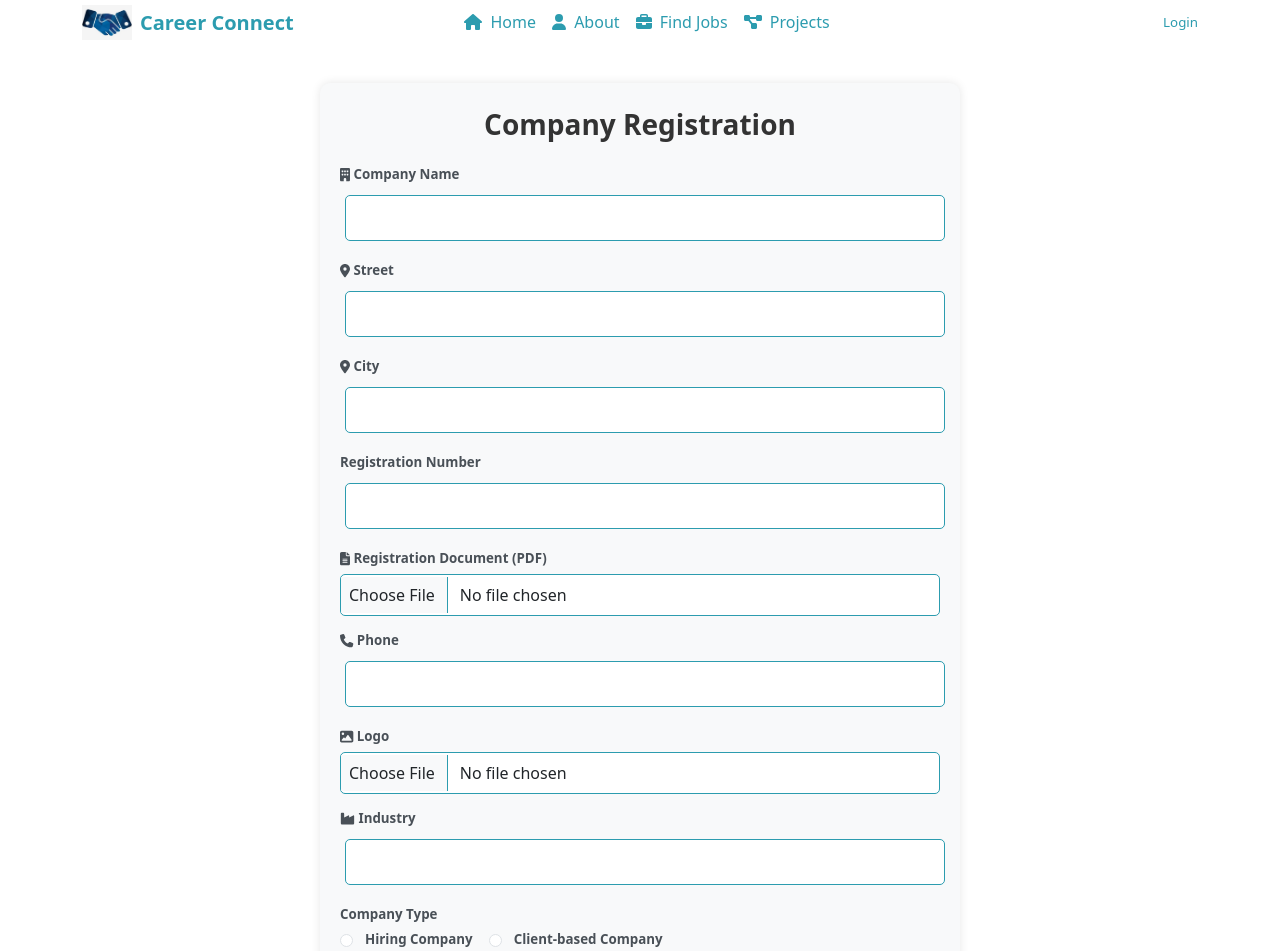
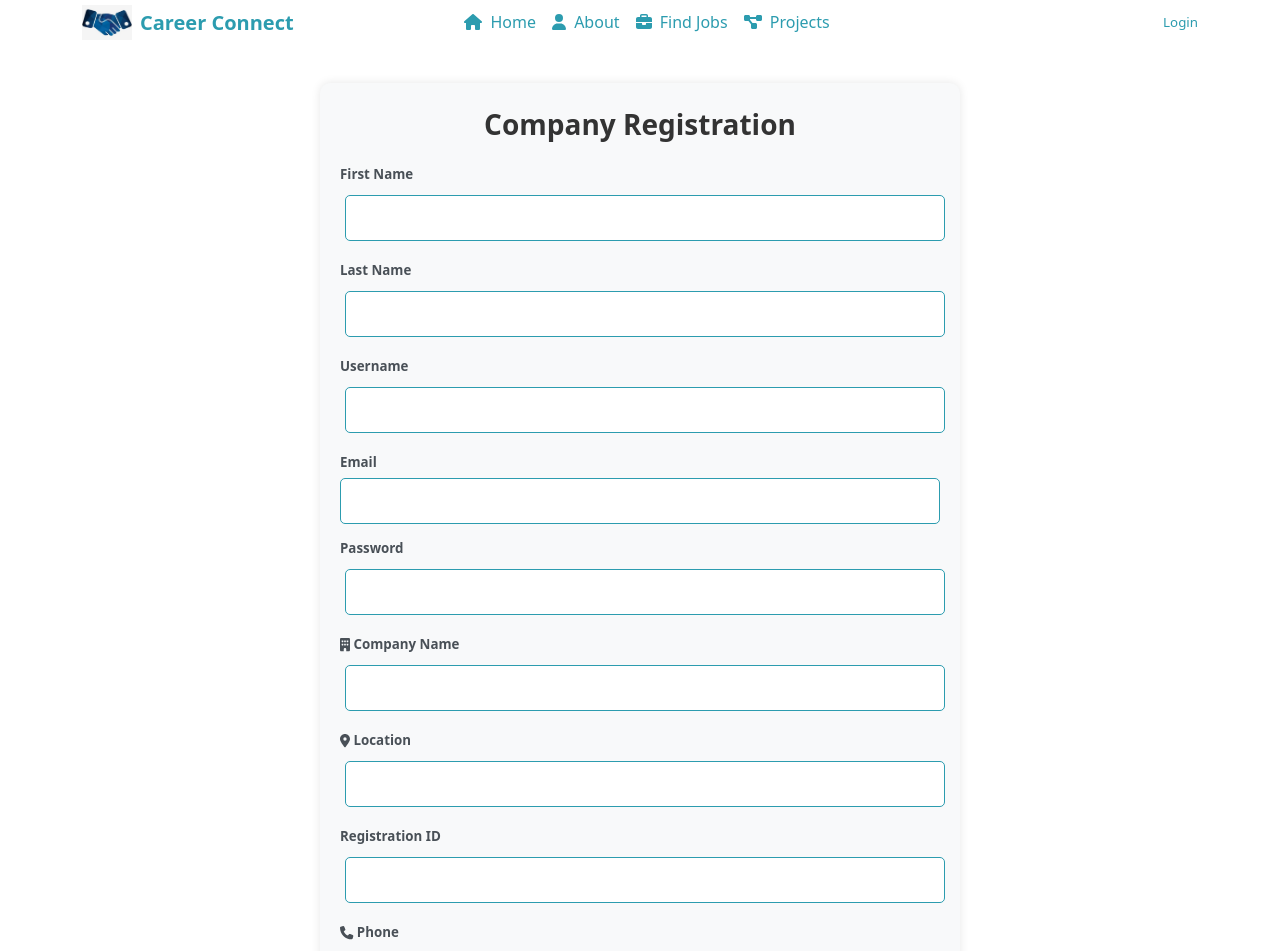
Before and after one commit to safasuli01/Career_Connect, a React (Create React App) app in the folder frontend/: page /register/company in a window 1280 px wide. Shown: the top 951 px of the page. Built offline with nearby package versions, Linux system fonts and the light colour scheme; the HTML template or start-up script is replaced by a standard one.

Commit message:
connecting front with back

```diff
--- a/frontend/src/pages/Login/Login.jsx
+++ b/frontend/src/pages/Login/Login.jsx
@@ -1,29 +1,65 @@
-import React from "react";
-import { Link } from "react-router-dom";
+import React, { useState } from "react";
+import { Link, useNavigate } from "react-router-dom";
 import "./Login.css"; // Import the CSS styles
+import axios from 'axios';
 
 const Login = () => {
+  const [email, setEmail] = useState("");
+  const [password, setPassword] = useState("");
+  const [errorMessage, setErrorMessage] = useState("");
+  const navigate = useNavigate();
+
+  const handleLogin = async (e) => {
+    e.preventDefault();
+
+    try {
+      const response = await axios.post("http://127.0.0.1:8000/api/auth/login/", {
+        username: email,  // Django uses username for authentication
+        password: password,
+      });
+
+      // Save the token in localStorage or cookies
+      localStorage.setItem("token", response.data.token);
+
+      // Redirect the user to the landing page after successful login
+      navigate("/"); // Update this to the landing page route
+
+    } catch (error) {
+      // Handle error cases
+      if (error.response) {
+        setErrorMessage(error.response.data.message || "Login failed. Please try again.");
+      } else {
+        setErrorMessage("An error occurred. Please try again.");
+      }
+    }
+  };
+
   return (
     <div className="wrapper fadeInDown">
       <div id="formContent">
-        {/* Tabs Titles */}
         <h2 className="active"> Sign In </h2>
 
+        {errorMessage && <div className="error-message">{errorMessage}</div>}
+
         {/* Login Form */}
-        <form>
+        <form onSubmit={handleLogin}>
           <input
             type="text"
             id="login"
             className="fadeIn second"
             name="login"
-            placeholder="email"
+            placeholder="Email"
+            value={email}
+            onChange={(e) => setEmail(e.target.value)}
           />
           <input
             type="password"
             id="password"
             className="fadeIn third"
             name="login"
-            placeholder="password"
+            placeholder="Password"
+            value={password}
+            onChange={(e) => setPassword(e.target.value)}
           />
           <input
             type="submit"
@@ -32,7 +68,6 @@ const Login = () => {
           />
         </form>
 
-        {/* Remind Password */}
         <div id="formFooter">
           <a className="underlineHover" href="#">
             Forgot Password?
--- a/frontend/src/pages/Register/ClientForm.jsx
+++ b/frontend/src/pages/Register/ClientForm.jsx
@@ -378,6 +378,8 @@ const ClientForm =() => {
     email: "",
     phone_number:"",
     specialization: "",
+    national_id: "", // Add this
+    account_type: "",
   });
 
   const [successMessage, setSuccessMessage] = useState("");
@@ -411,6 +413,8 @@ const ClientForm =() => {
       gender: formData.gender,
       phone_number: formData.phone_number,
       specialization: formData.specialization,
+      national_id: formData.national_id, // Add this
+      account_type: formData.account_type, // Add this
     };
 
     console.log("Payload: ", payload);
@@ -588,6 +592,46 @@ const ClientForm =() => {
             className="form-control"
           />
         </div>
+          {/* national id */}
+              <div className="form-group">
+        <label>
+        <FontAwesomeIcon icon={faPhone} />  National ID
+        </label>
+        <input
+          type="text"
+          name="national_id"
+          value={formData.national_id}
+          onChange={handleChange}
+          className="form-control"
+          required
+        />
+      </div>
+
+      {/* account type */}
+          <div className="form-group">
+      <label>Account Type</label>
+      <div className="form-check form-check-inline">
+        <input
+          type="radio"
+          name="account_type"
+          value="hiring"
+          onChange={handleChange}
+          className="form-check-input"
+        />
+        <label className="form-check-label">Hiring</label>
+      </div>
+      <div className="form-check form-check-inline">
+        <input
+          type="radio"
+          name="account_type"
+          value="seeking"
+          onChange={handleChange}
+          className="form-check-input"
+        />
+        <label className="form-check-label">Seeking</label>
+      </div>
+    </div>
+
 
         {/* Specialization */}
         <div className="form-group">
--- a/frontend/src/pages/Register/CompanyForm.jsx
+++ b/frontend/src/pages/Register/CompanyForm.jsx
@@ -1,27 +1,48 @@
 import React, { useState } from 'react';
-import './CompanyForm.css'; // Import the updated CSS file
+import axios from 'axios';
+import { useNavigate } from 'react-router-dom';
+import './CompanyForm.css';
 import { FontAwesomeIcon } from '@fortawesome/react-fontawesome';
-import { faBuilding, faMapMarkerAlt, faFileAlt, faPhone, faIndustry, faImage } from '@fortawesome/free-solid-svg-icons'; // Import icons
+import { faBuilding, faMapMarkerAlt, faFileAlt, faPhone, faIndustry, faImage } from '@fortawesome/free-solid-svg-icons';
 
 function CompanyForm() {
   const [formData, setFormData] = useState({
-    companyName: '',
-    street: '',
-    city: '',
-    registrationNumber: '',
-    registrationDocument: null,
-    phone: '',
-    logo: null,
+    user: {
+      first_name: '',
+      last_name: '',
+      username: '',
+      email: '',
+      password: '',
+    },
+    company_name: '',
+    location: '',
+    registration_id: '',
+    registration_document: null,  // Retaining the field for future
+    phone_number: '',
+    logo: null,  // Retaining the field for future
     industry: '',
-    companyType: '',
+    company_type: false,
   });
 
   const [formErrors, setFormErrors] = useState({});
+  const [successMessage, setSuccessMessage] = useState("");
+  const [errorMessage, setErrorMessage] = useState("");
+  const navigate = useNavigate();
 
   // Handle input changes
   const handleInputChange = (e) => {
     const { name, value } = e.target;
-    setFormData({ ...formData, [name]: value });
+    if (name in formData.user) {
+      setFormData({
+        ...formData,
+        user: {
+          ...formData.user,
+          [name]: value,
+        },
+      });
+    } else {
+      setFormData({ ...formData, [name]: value });
+    }
   };
 
   // Handle file changes
@@ -29,34 +50,69 @@ function CompanyForm() {
     setFormData({ ...formData, [e.target.name]: e.target.files[0] });
   };
 
+  // Handle checkbox changes for company_type
+  const handleCheckboxChange = (e) => {
+    setFormData({ ...formData, company_type: e.target.checked });
+  };
+
   // Validation logic
   const validateForm = () => {
     const errors = {};
+    // User fields validation
+    if (!formData.user.first_name) errors.first_name = "First name is required";
+    if (!formData.user.last_name) errors.last_name = "Last name is required";
+    if (!formData.user.username) errors.username = "Username is required";
+    if (!formData.user.email) errors.email = "Email is required";
+    if (!formData.user.password) errors.password = "Password is required";
 
-    if (!formData.companyName) errors.companyName = "Company name is required";
-    if (!formData.street) errors.street = "Street address is required";
-    if (!formData.city) errors.city = "City is required";
-    if (!formData.registrationNumber) errors.registrationNumber = "Registration number is required";
-    if (!formData.registrationDocument) errors.registrationDocument = "Registration document is required";
-    if (formData.registrationDocument && formData.registrationDocument.type !== 'application/pdf') {
-      errors.registrationDocument = "Registration document must be a PDF file";
-    }
-    if (!formData.phone || !/^[0-9]+$/.test(formData.phone)) {
-      errors.phone = "Valid phone number is required";
+    // Company fields validation
+    if (!formData.company_name) errors.company_name = "Company name is required";
+    if (!formData.location) errors.location = "Location is required";
+    if (!formData.registration_id) errors.registration_id = "Registration ID is required";
+    if (!formData.phone_number || !/^01[0-2,5]{1}[0-9]{8}$/.test(formData.phone_number)) {
+      errors.phone_number = "Valid Egyptian phone number is required";
     }
     if (!formData.industry) errors.industry = "Industry is required";
-    if (!formData.companyType) errors.companyType = "Company type is required"; // Added validation for companyType
 
     setFormErrors(errors);
     return Object.keys(errors).length === 0;
   };
 
   // Handling form submission
-  const handleSubmit = (e) => {
+  const handleSubmit = async (e) => {
     e.preventDefault();
     if (validateForm()) {
-      console.log("Form submitted successfully!", formData);
-      // You can add further form submission logic here
+      const formDataToSend = new FormData();
+
+      // Append user data
+      Object.keys(formData.user).forEach((key) => {
+        formDataToSend.append(`user.${key}`, formData.user[key]); // Correct nested syntax
+      });
+
+      // Append company data
+      Object.keys(formData).forEach((key) => {
+        if (key !== 'user') {
+          if (key === 'company_type') {
+            formDataToSend.append(key, formData.company_type ? 'true' : 'false'); // Handle boolean
+          } else if (formData[key] !== null) {
+            formDataToSend.append(key, formData[key]);
+          }
+        }
+      });
+
+      try {
+        const response = await axios.post('http://127.0.0.1:8000/api/auth/register/company/', formDataToSend, {
+          headers: {
+            'Content-Type': 'multipart/form-data',
+          },
+        });
+        setSuccessMessage("Company registered successfully!");
+        setErrorMessage("");
+        navigate('/'); // Navigate to the landing page on success
+      } catch (error) {
+        console.error("Error submitting form:", error.response?.data);
+        setErrorMessage(error.response?.data?.error || "An error occurred during registration.");
+      }
     }
   };
 
@@ -65,107 +121,138 @@ function CompanyForm() {
       <form className="company-form" onSubmit={handleSubmit}>
         <header>Company Registration</header>
 
-        {/* Company Name */}
+        {successMessage && <p className="success">{successMessage}</p>}
+        {errorMessage && <p className="error">{errorMessage}</p>}
+
+        {/* User Information */}
+        <div className="input-field">
+          <label>First Name</label>
+          <input
+            type="text"
+            name="first_name"
+            value={formData.user.first_name}
+            onChange={handleInputChange}
+            className="form-control"
+          />
+          {formErrors.first_name && <p className="error">{formErrors.first_name}</p>}
+        </div>
+
+        <div className="input-field">
+          <label>Last Name</label>
+          <input
+            type="text"
+            name="last_name"
+            value={formData.user.last_name}
+            onChange={handleInputChange}
+            className="form-control"
+          />
+          {formErrors.last_name && <p className="error">{formErrors.last_name}</p>}
+        </div>
+
+        <div className="input-field">
+          <label>Username</label>
+          <input
+            type="text"
+            name="username"
+            value={formData.user.username}
+            onChange={handleInputChange}
+            className="form-control"
+          />
+          {formErrors.username && <p className="error">{formErrors.username}</p>}
+        </div>
+
+        <div className="input-field">
+          <label>Email</label>
+          <input
+            type="email"
+            name="email"
+            value={formData.user.email}
+            onChange={handleInputChange}
+            className="form-control"
+          />
+          {formErrors.email && <p className="error">{formErrors.email}</p>}
+        </div>
+
+        <div className="input-field">
+          <label>Password</label>
+          <input
+            type="password"
+            name="password"
+            value={formData.user.password}
+            onChange={handleInputChange}
+            className="form-control"
+          />
+          {formErrors.password && <p className="error">{formErrors.password}</p>}
+        </div>
+
+        {/* Company Information */}
         <div className="input-field">
           <label>
             <FontAwesomeIcon icon={faBuilding} /> Company Name
           </label>
           <input
             type="text"
-            name="companyName"
-            value={formData.companyName}
+            name="company_name"
+            value={formData.company_name}
             onChange={handleInputChange}
             className="form-control"
           />
-          {formErrors.companyName && <p className="error">{formErrors.companyName}</p>}
+          {formErrors.company_name && <p className="error">{formErrors.company_name}</p>}
         </div>
 
-        {/* Street Address */}
         <div className="input-field">
           <label>
-            <FontAwesomeIcon icon={faMapMarkerAlt} /> Street
+            <FontAwesomeIcon icon={faMapMarkerAlt} /> Location
           </label>
           <input
             type="text"
-            name="street"
-            value={formData.street}
+            name="location"
+            value={formData.location}
             onChange={handleInputChange}
             className="form-control"
           />
-          {formErrors.street && <p className="error">{formErrors.street}</p>}
+          {formErrors.location && <p className="error">{formErrors.location}</p>}
         </div>
 
-        {/* City */}
         <div className="input-field">
-          <label>
-            <FontAwesomeIcon icon={faMapMarkerAlt} /> City
-          </label>
+          <label>Registration ID</label>
           <input
             type="text"
-            name="city"
-            value={formData.city}
+            name="registration_id"
+            value={formData.registration_id}
             onChange={handleInputChange}
             className="form-control"
           />
-          {formErrors.city && <p className="error">{formErrors.city}</p>}
+          {formErrors.registration_id && <p className="error">{formErrors.registration_id}</p>}
         </div>
 
-        {/* Registration Number */}
-        <div className="input-field">
-          <label>Registration Number</label>
-          <input
-            type="text"
-            name="registrationNumber"
-            value={formData.registrationNumber}
-            onChange={handleInputChange}
-            className="form-control"
-          />
-          {formErrors.registrationNumber && <p className="error">{formErrors.registrationNumber}</p>}
-        </div>
-
-        {/* Registration Document */}
-        <div className="input-field">
+        {/* <div className="input-field">
           <label>
             <FontAwesomeIcon icon={faFileAlt} /> Registration Document (PDF)
           </label>
           <input
             type="file"
-            name="registrationDocument"
+            name="registration_document"
             onChange={handleFileChange}
             className="form-control"
           />
-          {formErrors.registrationDocument && <p className="error">{formErrors.registrationDocument}</p>}
-        </div>
+          {formErrors.registration_document && <p className="error">{formErrors.registration_document}</p>}
+        </div> */}
 
-        {/* Phone */}
         <div className="input-field">
           <label>
             <FontAwesomeIcon icon={faPhone} /> Phone
           </label>
           <input
             type="text"
-            name="phone"
-            value={formData.phone}
+            name="phone_number"
+            value={formData.phone_number}
             onChange={handleInputChange}
             className="form-control"
           />
-          {formErrors.phone && <p className="error">{formErrors.phone}</p>}
+          {formErrors.phone_number && <p className="error">{formErrors.phone_number}</p>}
         </div>
 
-        {/* Logo */}
-        <div className="input-field">
-          <label>
-            <FontAwesomeIcon icon={faImage} /> Logo
-          </label>
-          <input
-            type="file"
-            name="logo"
-            onChange={handleFileChange}
-            className="form-control"
-          />
-        </div>
-
-        {/* Industry */}
         <div className="input-field">
           <label>
             <FontAwesomeIcon icon={faIndustry} /> Industry
@@ -180,34 +267,17 @@ function CompanyForm() {
           {formErrors.industry && <p className="error">{formErrors.industry}</p>}
         </div>
 
-        {/* Company Type */}
         <div className="input-field">
-          <label>Company Type</label>
-          <div className="form-check form-check-inline">
-            <input
-              type="radio"
-              name="companyType"
-              value="hiring"
-              onChange={handleInputChange}
-              className="form-check-input"
-            />
-            <label className="form-check-label">Hiring Company</label>
-          </div>
-
-          <div className="form-check form-check-inline">
-            <input
-              type="radio"
-              name="companyType"
-              value="client-based"
-              onChange={handleInputChange}
-              className="form-check-input"
-            />
-            <label className="form-check-label">Client-based Company</label>
-          </div>
-          {formErrors.companyType && <p className="error">{formErrors.companyType}</p>}
+          <label>Company Type (Private/Public)</label>
+          <input
+            type="checkbox"
+            name="company_type"
+            checked={formData.company_type}
+            onChange={handleCheckboxChange}
+          />
         </div>
 
-        <button type="submit" className="submit-btn">Register Company</button>
+        <button type="submit">Register</button>
       </form>
     </div>
   );
```
